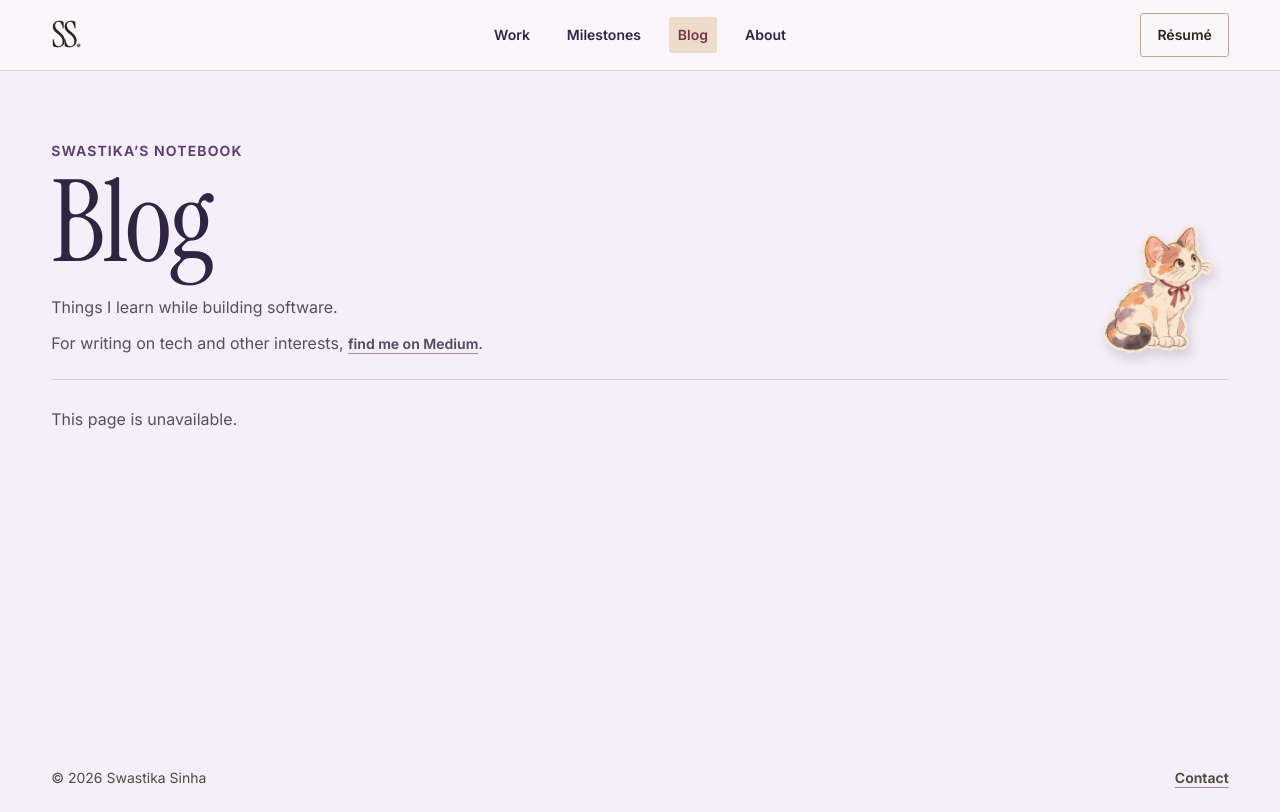
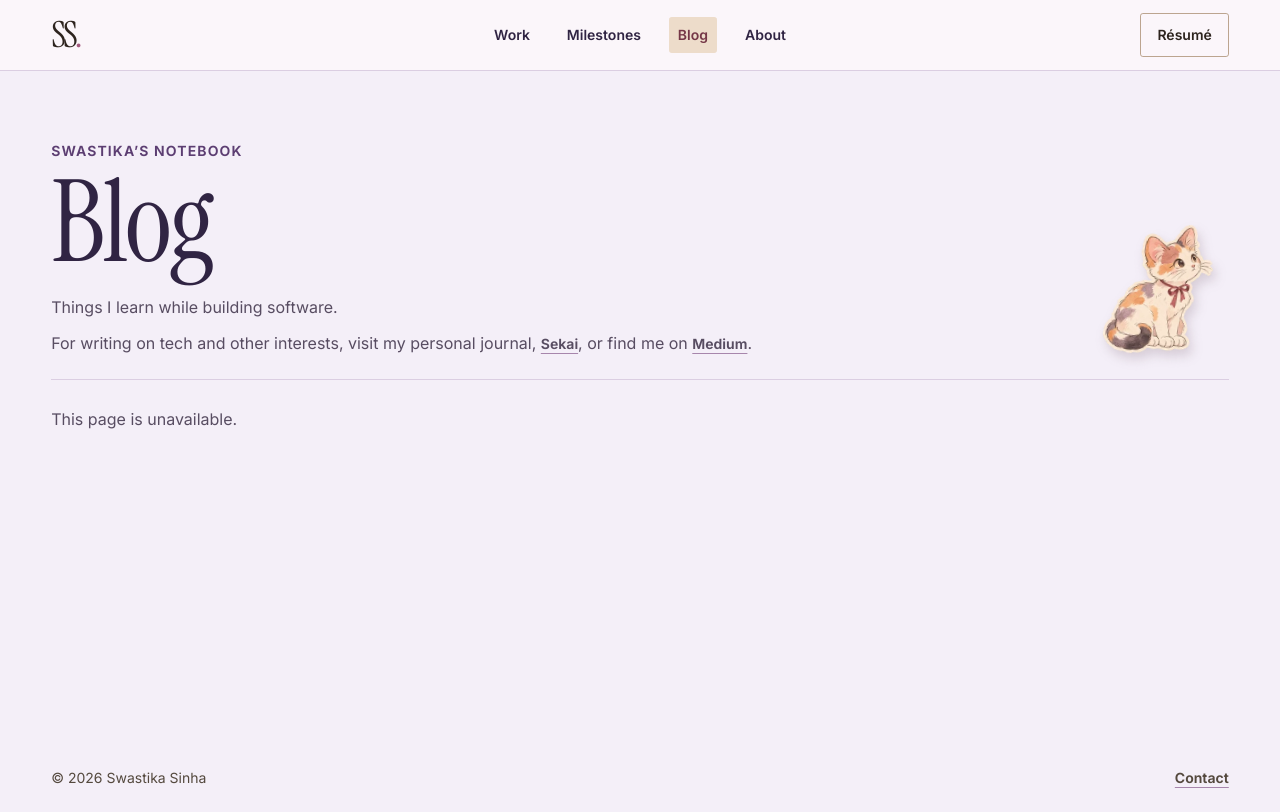
Before and after one commit to Swastika8/portfolio_website, a website with bundled scripts: page blog.html in a window 1280 px wide. Built offline with nearby package versions, Linux system fonts and the light colour scheme; no server answers.

Commit message:
Link Sekai from the portfolio blog

```diff
--- a/blog.html
+++ b/blog.html
@@ -33,7 +33,7 @@
         <p class="notebook-label">Swastika’s notebook</p>
         <h1>Blog</h1>
         <p>Things I learn while building software.</p>
-        <p class="journal-medium">For writing on tech and other interests, <a class="text-link" href="https://medium.com/@shutup-swithzz">find me on Medium</a>.</p>
+        <p class="journal-medium">For writing on tech and other interests, visit my personal journal, <a class="text-link" href="https://sekaiblog.vercel.app/">Sekai</a>, or find me on <a class="text-link" href="https://medium.com/@shutup-swithzz">Medium</a>.</p>
       </div>
       <img class="journal-cat" src="assets/notebook/desk-cat.webp" alt="A watercolor calico kitten looking up, wearing a burgundy bow" width="220" height="220">
     </header>
```
